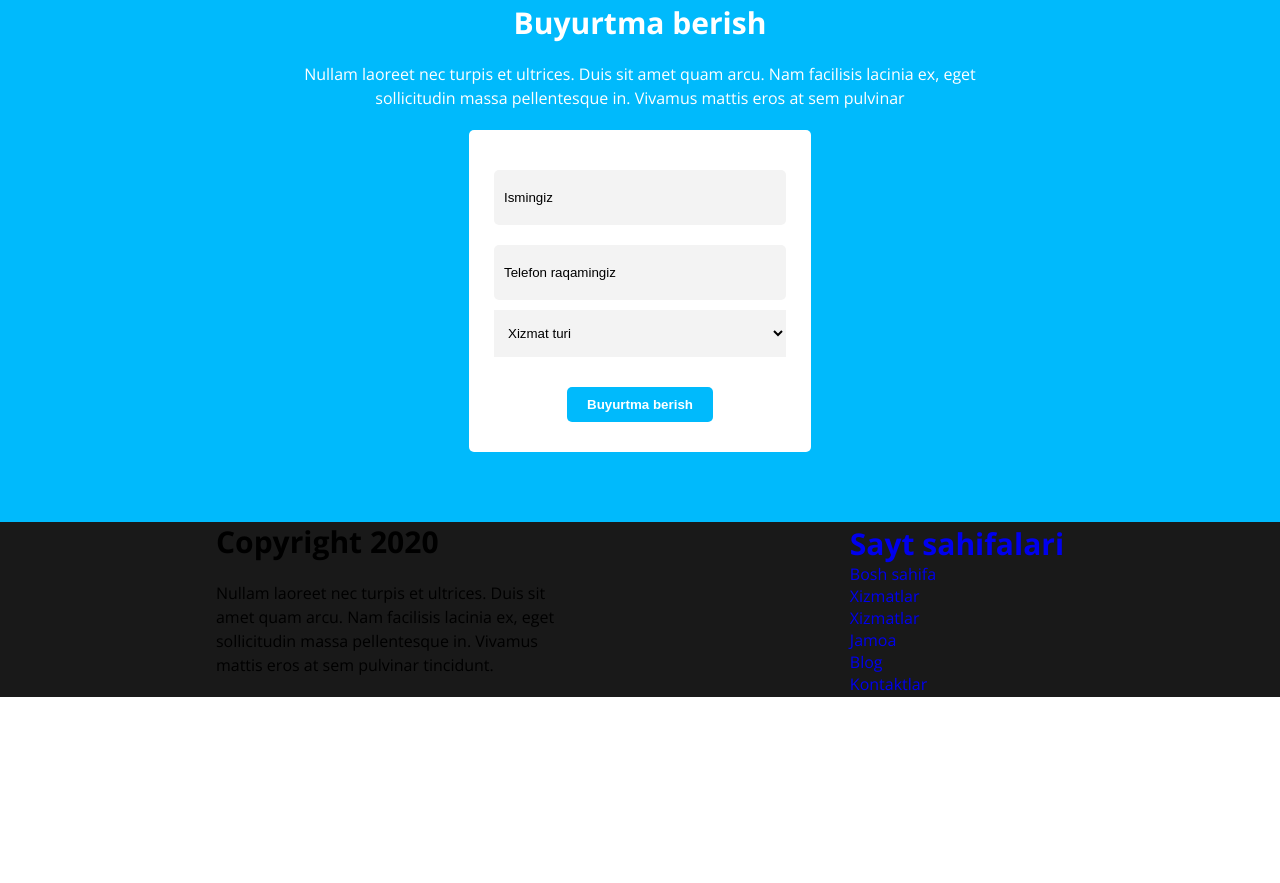
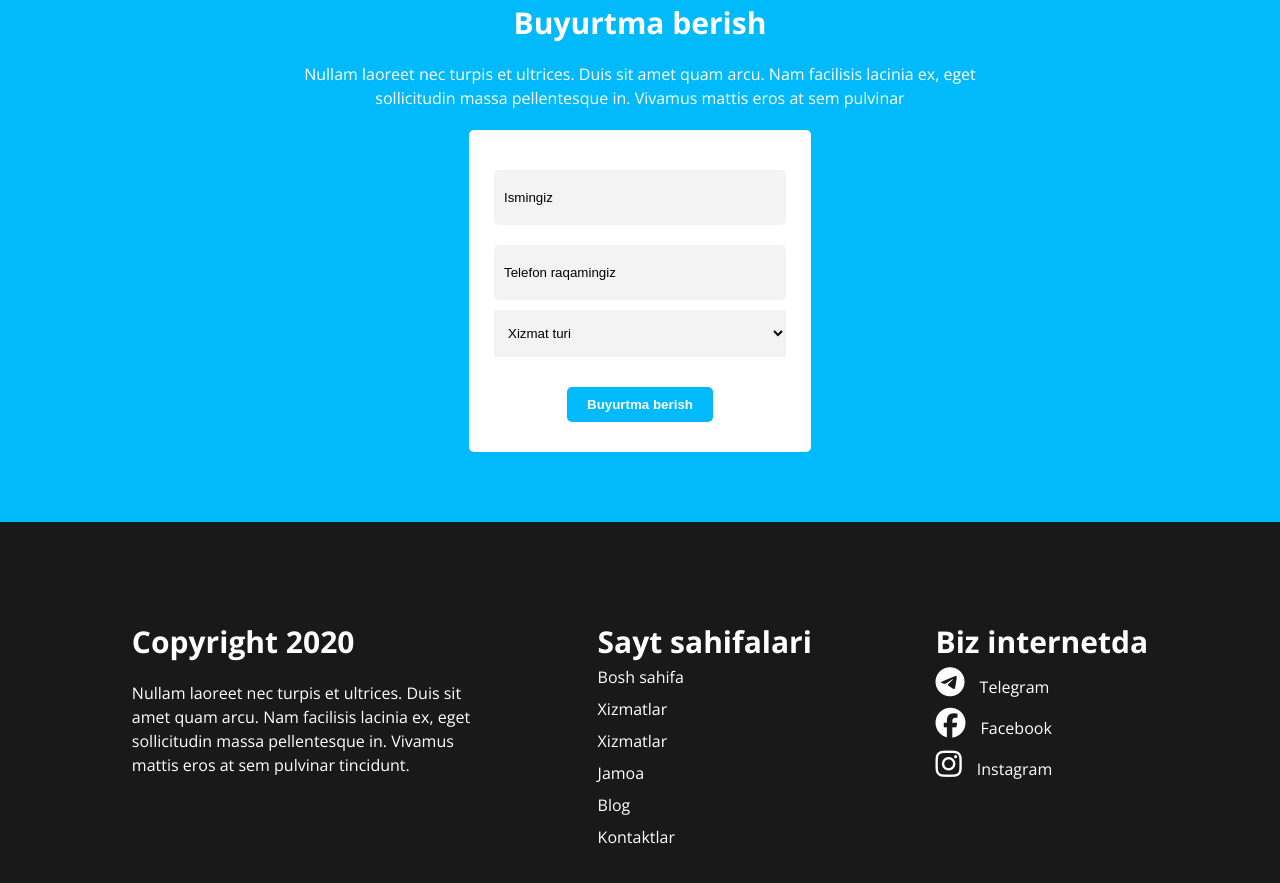
Before and after one commit to Abbos782/pixer, a plain HTML site: page index.html in a window 1280 px wide. Shown: the part 4357-5240 px from the top of the page. Before the commit the page ends 5054 px from the top, so only its background shows below. Drawn offline with nearby package versions, Linux system fonts and the light colour scheme.

Commit message:
add footer

```diff
--- a/css/style.css
+++ b/css/style.css
@@ -255,15 +255,56 @@ color: #000000;
 	color: #000;
 }
 .footer{
+	padding: 100px 0;
 	background-color: #191919;
 	color: #fff;
 }
 .footer>.container{
 
 	display: flex;
-	align-items: center;
+
 	justify-content: space-around;
 }
 .footer__copyright{
 	width: 30%;
+	color: #fff;
 }
+.footer__copyright__title{
+	color: #fff;
+}
+.footer__copyright__text{
+	color: #fff;
+}
+.primary__title a{
+	color: #fff;
+}
+.footer__item{
+	padding: 5px 0;
+
+}
+.footer__item a:hover{
+	opacity: 0.2s;
+}
+.footer__item a{
+	color: #fff;
+}
+.footer-link{
+
+}
+.footer-link__item{
+	display: flex;
+	align-items: center;
+}
+.footer-link__item a{
+	color: #fff;
+}
+.footer-link__item a:hover{
+	transition: 0.5s;
+	opacity: 0.2;
+}
+.footer-link__span{
+	color:#fff;
+	font-size: 30px;
+
+	margin-right: 15px;
+}
--- a/index.html
+++ b/index.html
@@ -6,6 +6,7 @@
 	<title>pixer</title>
 	<link rel="preconnect" href="https://fonts.gstatic.com">
 <link href="https://fonts.googleapis.com/css2?family=Open+Sans:ital,wght@0,400;0,600;0,700;0,800;1,300&display=swap" rel="stylesheet">
+<script src="https://kit.fontawesome.com/95ed02ce4b.js" crossorigin="anonymous"></script>
 <link rel="stylesheet" href="css/style.css">
 
 </head>
@@ -203,6 +204,13 @@
 		  	     	<li class="footer__item"><a href="#">Blog</a></li>
 		  	     	<li class="footer__item"><a href="#">Kontaktlar</a></li>
 		  	     </ul>
+		  	     <ul class="footer-link">
+		  	     	  <h3 class="primary__title footer-link__title"><a href="#">Biz internetda</a></h3>
+		  	     	  <li class="footer-link__item"><a href="#"><span class="footer-link__span"><i class="fab fa-telegram"></i></span>Telegram</a></li>
+		  	     	  <li class="footer-link__item"><a href="#"><span class="footer-link__span"><i class="fab fa-facebook"></i></span>Facebook</a></li>
+		  	     	  <li class="footer-link__item"><a href="#"><span class="footer-link__span"><i class="fab fa-instagram"></i></span>Instagram</a></li>
+
+		  	     </ul>
 
 		  </div>
 	</footer>
```
